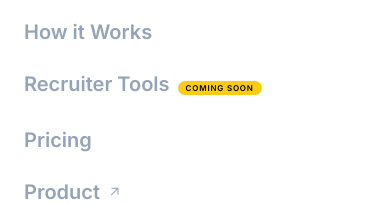
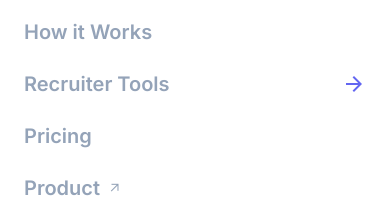
Before and after one commit to Rahul-parmar018/resume-ai-analyzer, a React (Vite) app in the folder frontend/: page / in a window 390 px wide. Both pictures are taken after a click on the button "menu". Shown: the part 153-357 px from the top of the page. Built offline with nearby package versions, Linux system fonts and the light colour scheme; no server answers.

Commit message:
fix: activate navbar links and mobile menu for recruiter tools

```diff
--- a/frontend/src/components/PublicHeader.jsx
+++ b/frontend/src/components/PublicHeader.jsx
@@ -69,7 +69,7 @@ const PublicHeader = () => {
   const navItems = [
     { name: "AI Resume", path: "#" },
     { name: "How it Works", path: "/how-it-works" },
-    { name: "Recruiter Tools", path: "#" },
+    { name: "Recruiter Tools", path: "/bulk-scanner" },
     { name: "Pricing", path: "/pricing" }
   ];
 
@@ -385,14 +385,14 @@ const PublicHeader = () => {
               {/* Other Items */}
               {navItems.filter(i => i.name !== "AI Resume").map((item) => (
                 <Link
-                  key={item.path}
+                  key={item.name}
                   to={item.path}
                   onClick={() => setIsMobileMenuOpen(false)}
-                  className="text-xl font-black text-slate-400 hover:text-slate-900 transition-colors"
+                  className="text-xl font-black text-slate-400 hover:text-slate-900 transition-colors flex items-center justify-between"
                 >
                   {item.name}
                   {item.name === "Recruiter Tools" && (
-                    <span className="ml-2 text-[8px] bg-yellow-400 text-black px-2 py-0.5 rounded-full uppercase tracking-widest font-black">Coming Soon</span>
+                    <span className="material-symbols-outlined text-indigo-500">arrow_forward</span>
                   )}
                 </Link>
               ))}
```
